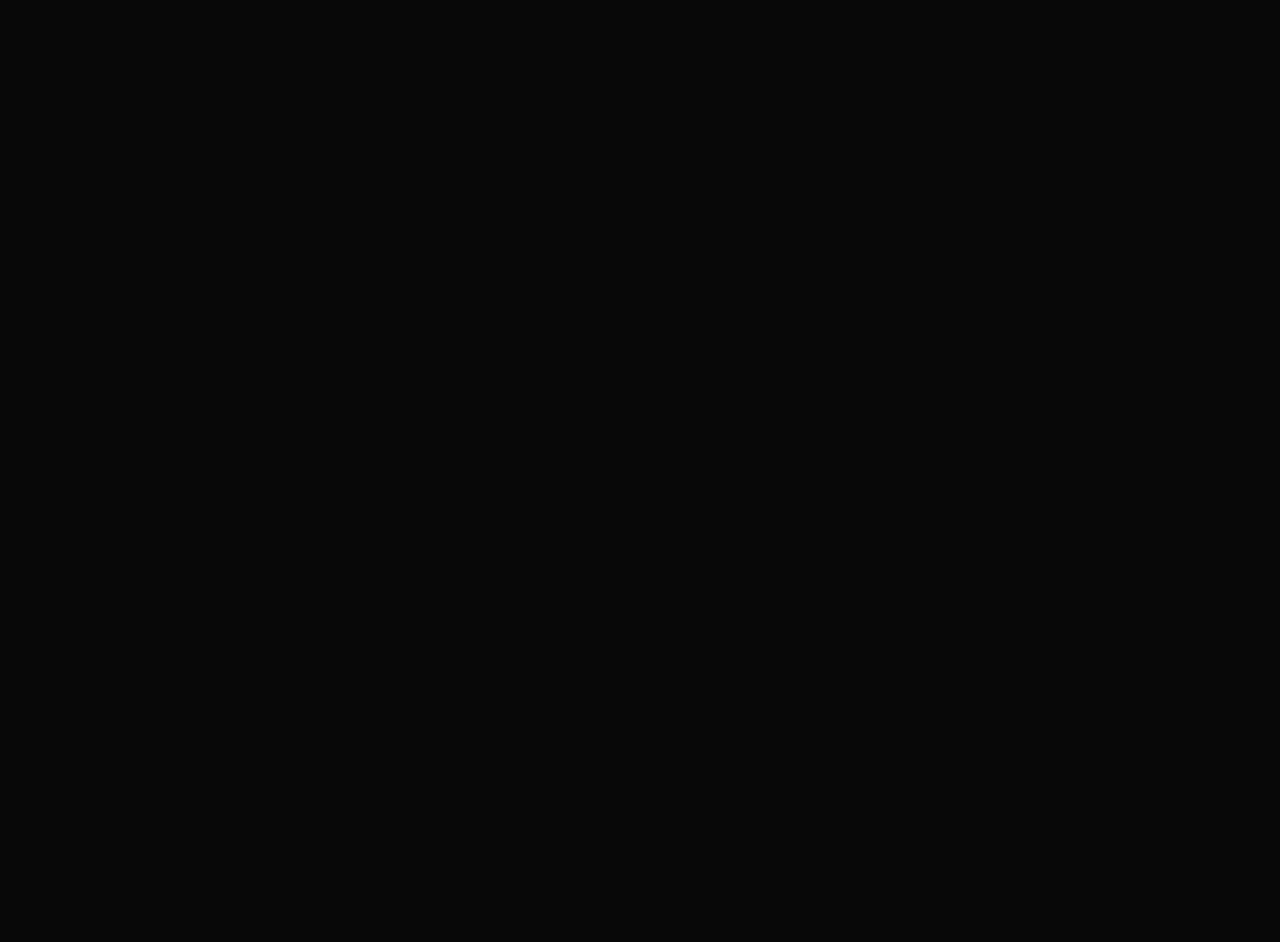
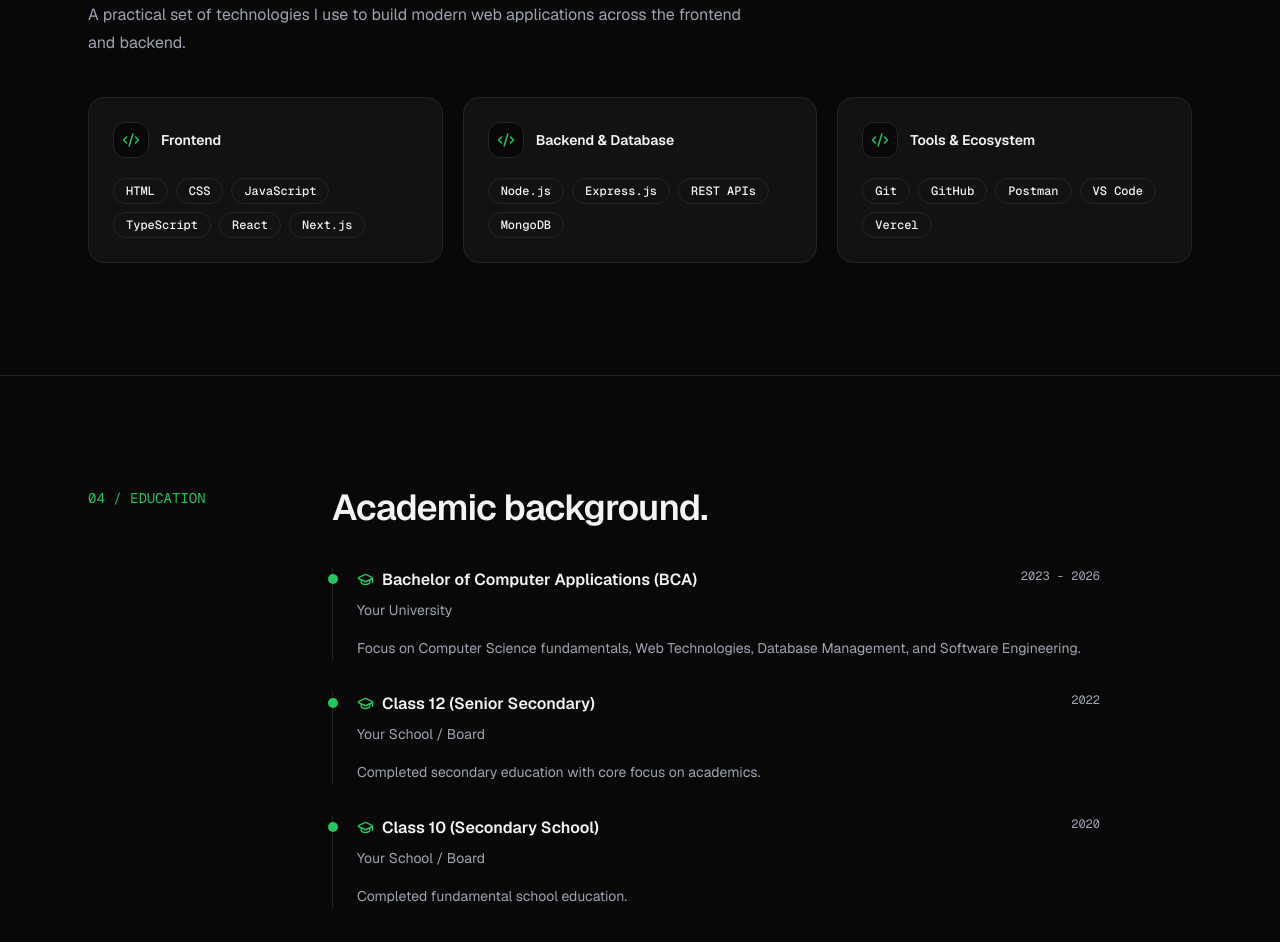
Before and after one commit to ayushjha12310/ayushjha-portfolio, a Next.js app: page / in a window 1280 px wide. Shown: the part 2520-3462 px from the top of the page. Before the commit the page ends 2320 px from the top, so only its background shows below. Built offline with nearby package versions, Linux system fonts and the light colour scheme.

Commit message:
feat: add education section

```diff
--- a/src/app/page.tsx
+++ b/src/app/page.tsx
@@ -2,6 +2,8 @@ import Navbar from "@/components/layout/Navbar";
 import Hero from "@/components/sections/Hero";
 import About from "@/components/sections/About";
 import Projects from "@/components/sections/Projects";
+import Skills from "@/components/sections/Skills";
+import Education from "@/components/sections/Education";
 
 export default function Home() {
   return (
@@ -11,6 +13,8 @@ export default function Home() {
         <Hero />
         <About />
         <Projects />
+        <Skills />
+        <Education />
       </main>
     </>
   );
--- /dev/null
+++ b/src/components/sections/Education.tsx
@@ -0,0 +1,69 @@
+import { GraduationCap } from "lucide-react";
+
+import { PORTFOLIO_DATA } from "@/data/portfolioData";
+
+export default function Education() {
+  const { education } = PORTFOLIO_DATA;
+
+  return (
+    <section id="education" className="border-t border-border">
+      <div className="mx-auto max-w-6xl px-6 py-20 md:py-28">
+        <div className="grid gap-10 md:grid-cols-[180px_1fr] md:gap-16">
+          <div>
+            <p className="font-mono text-sm text-accent">
+              04 / EDUCATION
+            </p>
+          </div>
+
+          <div className="max-w-3xl">
+            <h2 className="text-3xl font-semibold tracking-tight text-foreground sm:text-4xl">
+              Academic background.
+            </h2>
+
+            <div className="mt-10 space-y-8">
+              {education.map((item, index) => (
+                <article
+                  key={`${item.degree}-${item.period}`}
+                  className="relative border-l border-border pl-6"
+                >
+                  <div className="absolute -left-1.25 top-1.5 h-2.5 w-2.5 rounded-full bg-accent" />
+
+                  <div className="flex flex-col gap-2 sm:flex-row sm:items-start sm:justify-between sm:gap-6">
+                    <div>
+                      <div className="flex items-center gap-2">
+                        <GraduationCap
+                          size={17}
+                          className="shrink-0 text-accent"
+                        />
+
+                        <h3 className="font-semibold text-foreground">
+                          {item.degree}
+                        </h3>
+                      </div>
+
+                      <p className="mt-2 text-sm text-muted">
+                        {item.institution}
+                      </p>
+                    </div>
+
+                    <span className="shrink-0 font-mono text-xs text-muted">
+                      {item.period}
+                    </span>
+                  </div>
+
+                  <p className="mt-4 text-sm leading-6 text-muted">
+                    {item.description}
+                  </p>
+
+                  {index < education.length - 1 && (
+                    <div className="mt-8" />
+                  )}
+                </article>
+              ))}
+            </div>
+          </div>
+        </div>
+      </div>
+    </section>
+  );
+}
```
